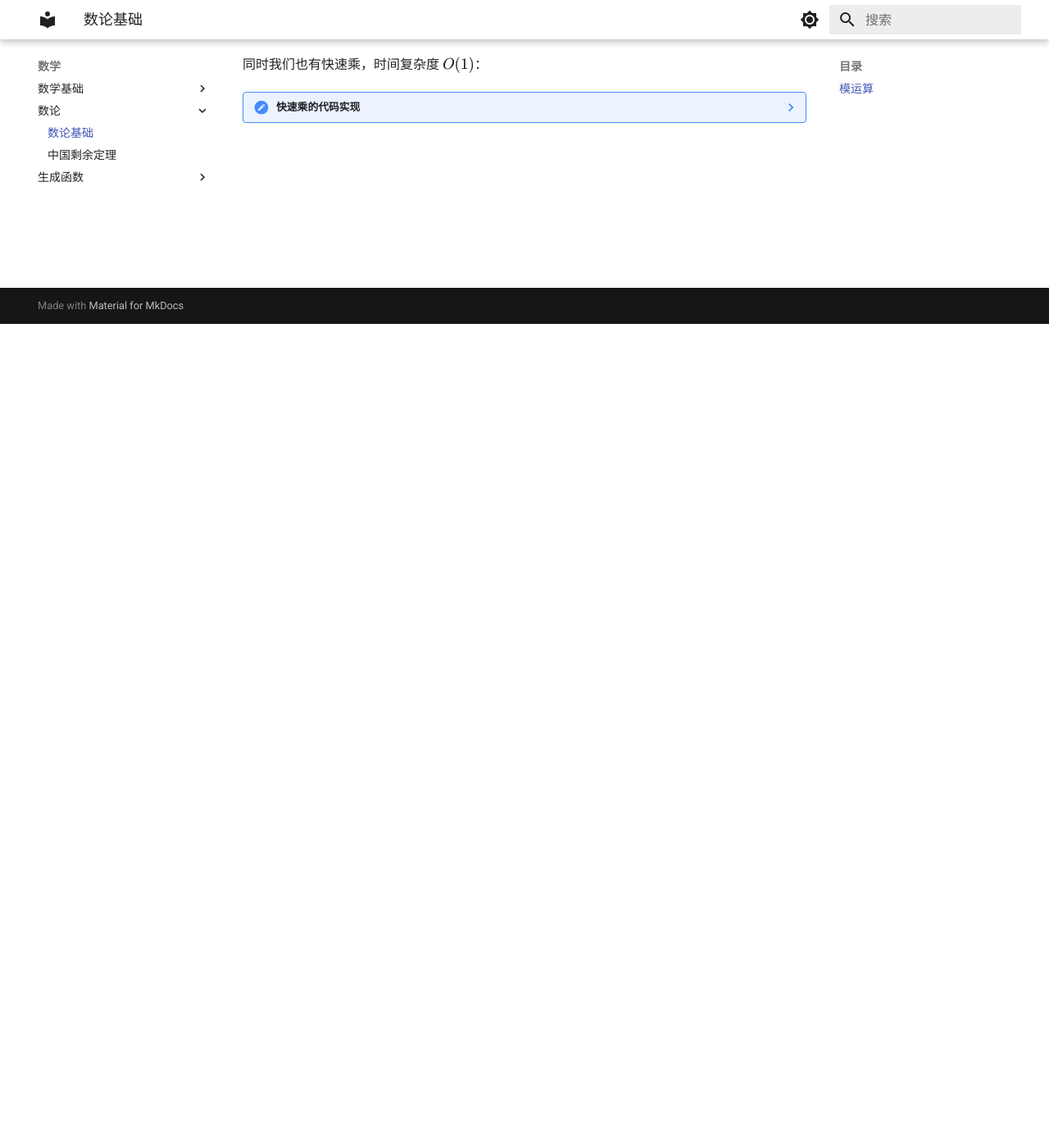
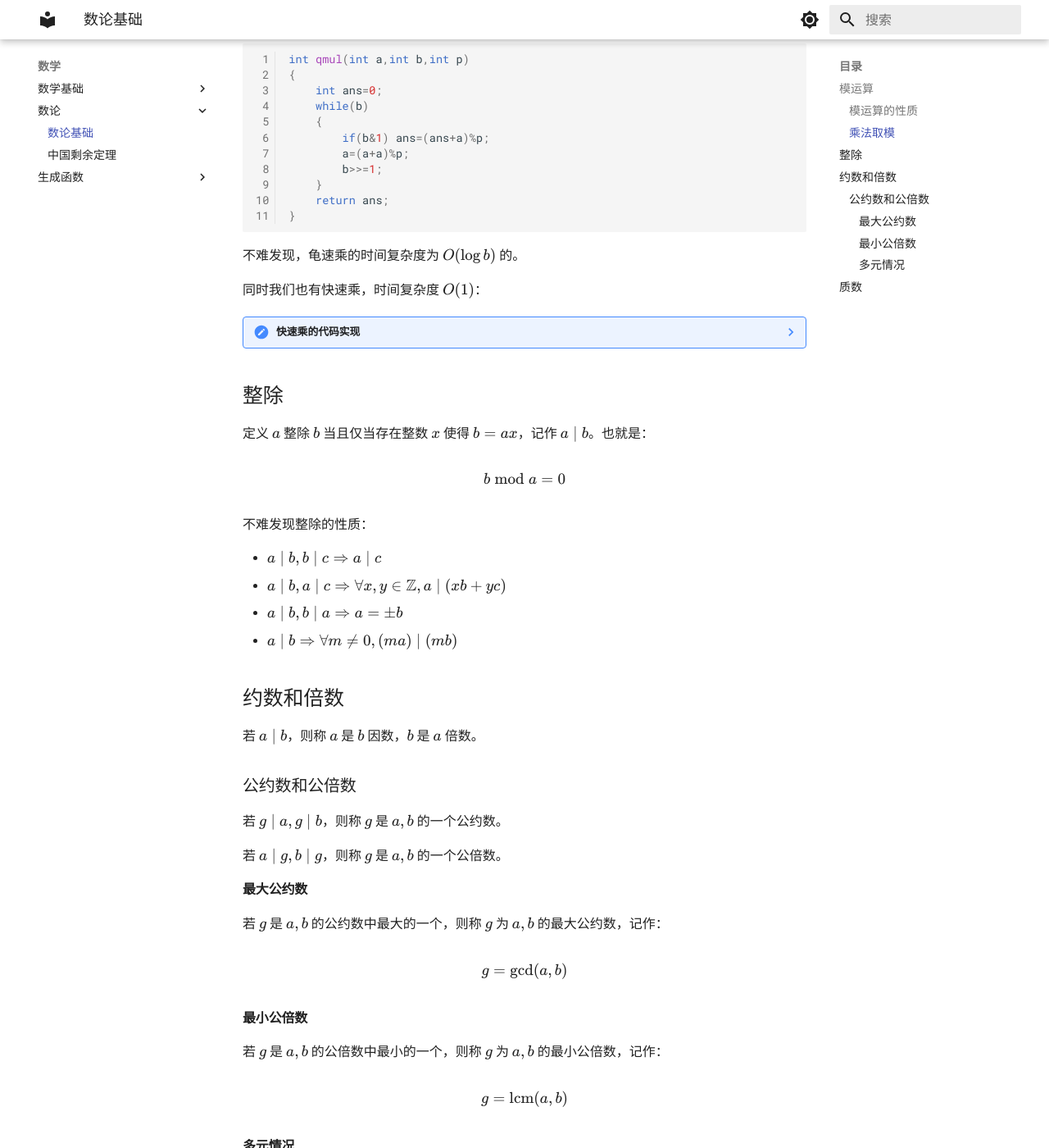
Before and after one commit to ggenerals/GG-wiki, an MkDocs documentation site: the page built from docs/math/数论/mod-prime.md, in a window 1280 px wide and 1400 px high, scrolled down 1005 px. Shown: the whole window at 82% size. Built offline with MkDocs 1.6.1 and Material for MkDocs 9.7.7, drawn with Linux system fonts in a browser that asks for light colours; some of the changed text lies outside the part shown.

Commit message:
update mod-prime.md

````diff
--- a/docs/math/数论/mod-prime.md
+++ b/docs/math/数论/mod-prime.md
@@ -15,7 +15,13 @@ $$\left\lfloor \frac pq\right\rfloor=d,p\bmod q=r$$
 d = floor(p * 1.0 / q);
 r = p % q;
 ```
+### 模运算的性质
+模运算具有如下性质：
 
+- $(a+b)\bmod p=(a\bmod p+b\bmod p)\bmod p$。
+- $(-b)\bmod p=(-b\bmod p+p)\bmod p$。
+- $(a\times b)\bmod p=(a\bmod p)\times (b\bmod p)\bmod p$。
+### 乘法取模
 在求两个极大的数乘积对 $p$ 取模的情况下，直接相乘可能爆 `long long` 甚至 `__int128`，这时候我们可以使用类似快速幂的方式进行龟速乘，代码如下：
 
 ```cpp
@@ -46,3 +52,42 @@ int qmul(int a,int b,int p)
         return c + mod;
     }
     ```
+
+## 整除
+定义 $a$ 整除 $b$ 当且仅当存在整数 $x$ 使得 $b=ax$，记作 $a\mid b$。也就是：
+
+$$b\bmod a=0$$
+
+不难发现整除的性质：
+
+- $a\mid b,b\mid c\Rightarrow a\mid c$
+- $a\mid b,a\mid c\Rightarrow \forall x,y\in\mathbb Z,a\mid (xb+yc)$
+- $a\mid b,b\mid a\Rightarrow a=\pm b$
+- $a\mid b\Rightarrow \forall m\ne 0,(ma)\mid(mb)$
+## 约数和倍数
+若 $a\mid b$，则称 $a$ 是 $b$ 因数，$b$ 是 $a$ 倍数。
+### 公约数和公倍数
+若 $g\mid a,g\mid b$，则称 $g$ 是 $a,b$ 的一个公约数。
+
+若 $a\mid g,b\mid g$，则称 $g$ 是 $a,b$ 的一个公倍数。
+#### 最大公约数
+若 $g$ 是 $a,b$ 的公约数中最大的一个，则称 $g$ 为 $a,b$ 的最大公约数，记作：
+
+$$g=\gcd(a,b)$$
+#### 最小公倍数
+若 $g$ 是 $a,b$ 的公倍数中最小的一个，则称 $g$ 为 $a,b$ 的最小公倍数，记作：
+
+$$g=\operatorname{lcm}(a,b)$$
+#### 多元情况
+给定数列 $a=[a_1,a_2,\cdots,a_n]$，若 $\forall i\in\{1,2,\cdots,n\}，g\mid a_i$，则称 $g$ 是 $a$ 的一个公约数。
+
+若 $g$ 是 $a$ 的公约数中最大的一个，则称 $g$ 为 $a$ 的最大公约数，记作：
+
+$$g=\gcd(a_1,a_2,\cdots,a_n)$$
+
+给定数列 $a=[a_1,a_2,\cdots,a_n]$，若 $\forall i\in\{1,2,\cdots,n\}，a_i\mid g$，则称 $g$ 是 $a$ 的一个公倍数。
+
+若 $g$ 是 $a$ 的公倍数中最小的一个，则称 $g$ 为 $a$ 的最小公倍数，记作：
+
+$$g=\operatorname{lcm}(a_1,a_2,\cdots,a_n)$$
+## 质数
````
Also changed, not shown: 1 other file.
